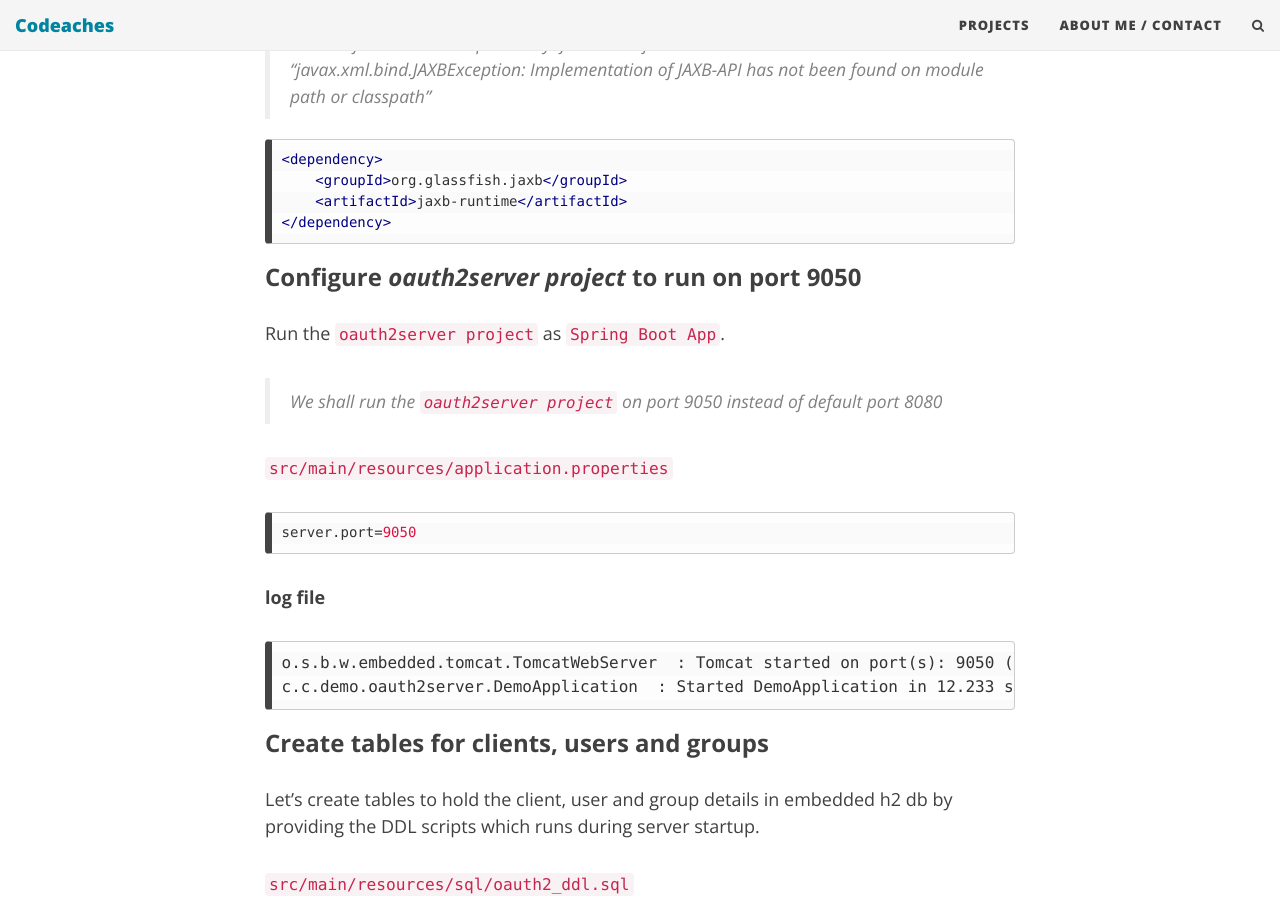
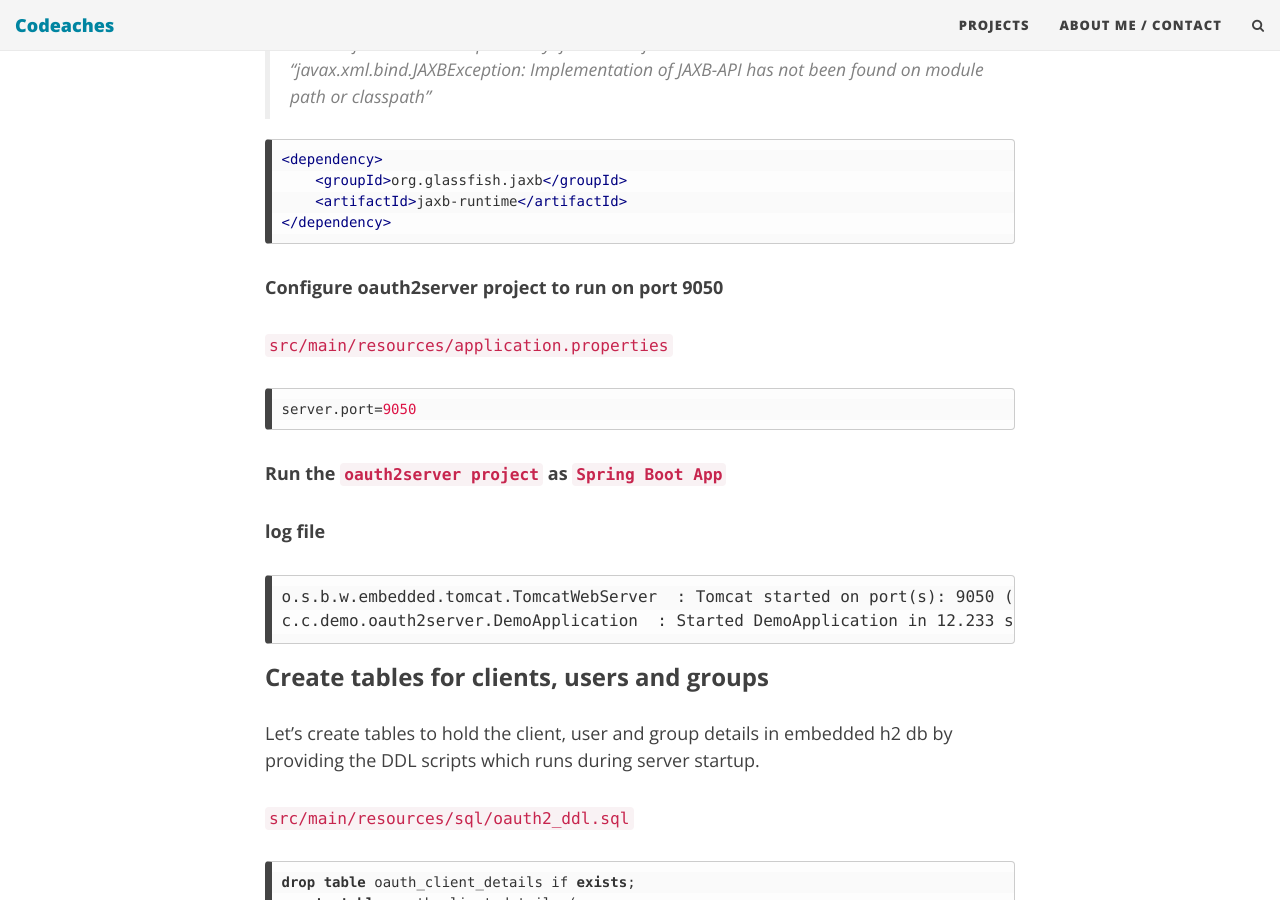
Before and after one commit to codeaches/codeaches.github.io, a Jekyll site: the page built from _posts/2018-12-20-Spring Boot-OAuth2 and Resource Server setup.md, in a window 1280 px wide and 900 px high, scrolled down 2210 px. Built offline with Jekyll 4.4.1, drawn with Linux system fonts in a browser that asks for light colours; nearby versions of some CDN libraries; comment, search, counter and statistics services are not loaded.

Commit message:
no message

````diff
--- a/_posts/2018-12-20-Spring Boot-OAuth2 and Resource Server setup.md
+++ b/_posts/2018-12-20-Spring Boot-OAuth2 and Resource Server setup.md
@@ -80,17 +80,15 @@ Import the project in STS as `Existing Maven project` and do Maven build.
 </dependency>
 ```
 
-### Configure *oauth2server project* to run on port 9050
-
-Run the `oauth2server project` as `Spring Boot App`.
-
-> We shall run the `oauth2server project` on port 9050 instead of default port 8080
+**Configure oauth2server project to run on port 9050**
 
 `src/main/resources/application.properties`
 
 ```properties
 server.port=9050
 ```
+
+**Run the `oauth2server project` as `Spring Boot App`**
 
 **log file**
 
````
